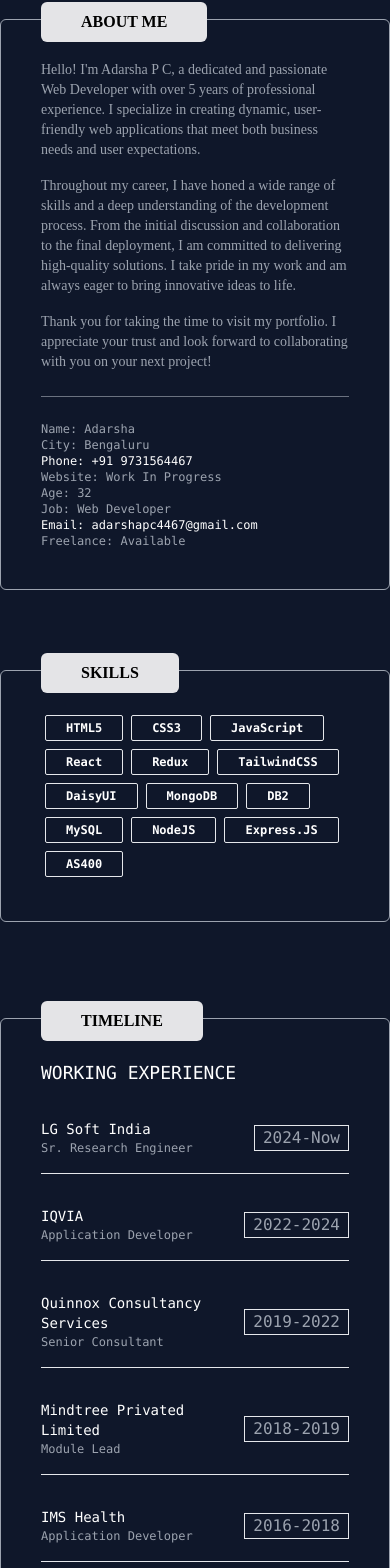
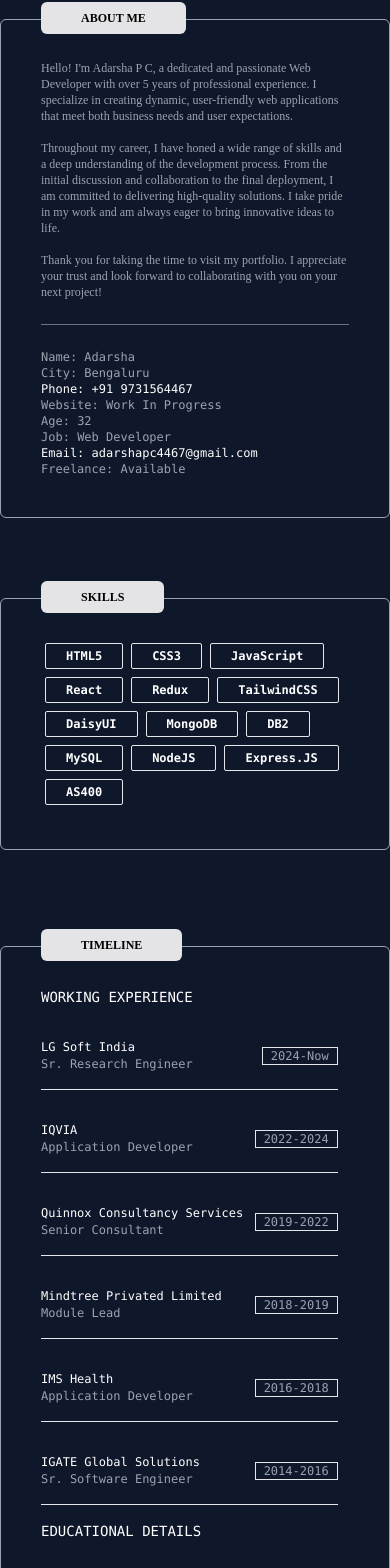
Before and after one commit to AdarshaCoding/adarsha-portfolio, a React (Vite) app: page /about in a window 390 px wide. Shown: the part 109-1677 px from the top of the page. Built offline with nearby package versions, Linux system fonts and the light colour scheme.

Commit message:
Making Responsive Website

```diff
--- a/src/pages/About.jsx
+++ b/src/pages/About.jsx
@@ -8,16 +8,19 @@ const About = () => {
   return (
     <div className="relative">
       <div className="p-10 border border-gray-400 relative font-syne rounded-md">
-        <h2 className="font-semibold text-black absolute top-[-18px] bg-zinc-200 p-2 px-10 rounded-md">
+        <h2 className="font-semibold text-xs md:text-sm lg:text-md text-black absolute top-[-18px] bg-zinc-200 p-2 px-10 rounded-md">
           ABOUT ME
         </h2>
         {aboutData.about.map((item, idx) => (
-          <p key={idx} className="text-gray-400 text-sm md:text-lg mb-4">
+          <p
+            key={idx}
+            className="text-gray-400 text-xs md:text-sm lg:text-md mb-4"
+          >
             {item}
           </p>
         ))}
         <hr className="my-6 mx-auto border-gray-500" />
-        <div className="grid grid-flow-row lg:grid-flow-col text-gray-400 font-mono text-xs md:text-lg">
+        <div className="grid grid-flow-row lg:grid-flow-col text-gray-400 font-mono text-xs md:text-sm lg:text-md">
           <div className="">
             <h2>Name: {aboutData.name}</h2>
             <h2>City: {aboutData.city}</h2>
@@ -38,33 +41,37 @@ const About = () => {
         </div>
       </div>
       <div className="p-10 border border-gray-400 relative font-syne rounded-md my-20">
-        <h2 className="font-semibold text-black absolute top-[-18px] bg-zinc-200 p-2 px-10 rounded-md">
+        <h2 className="font-semibold text-xs md:text-sm lg:text-md text-black absolute top-[-18px] bg-zinc-200 p-2 px-10 rounded-md">
           SKILLS
         </h2>
-        <div className="flex flex-wrap text-xs md:text-lg">
+        <div className="flex flex-wrap text-xs md:text-sm lg:text-md">
           {skills.map((skill) => (
             <SkillCard key={skill.id} skill={skill.title} />
           ))}
         </div>
       </div>
       <div className="p-10 border border-gray-400 relative font-syne mt-24 rounded-md">
-        <h2 className="font-semibold text-black absolute top-[-18px] bg-zinc-200 p-2 px-10 rounded-md">
+        <h2 className="font-semibold text-xs md:text-sm lg:text-md text-black absolute top-[-18px] bg-zinc-200 p-2 px-10 rounded-md">
           TIMELINE
         </h2>
 
         <div className="grid grid-flow-row lg:grid-flow-col text-gray-400 font-mono">
           <div className="grid grid-flow-col">
-            <div>
-              <h2 className="text-white text-lg">WORKING EXPERIENCE</h2>
+            <div className="w-full md:w-11/12">
+              <h2 className="text-white text-sm md:text-md lg:text-lg">
+                WORKING EXPERIENCE
+              </h2>
               {experience.map((org) => (
                 <div key={org.id}>
                   <div className="flex justify-between items-center mt-8">
                     <div>
-                      <h2 className="text-white text-sm">{org.company}</h2>
+                      <h2 className="text-white text-xs md:text-sm lg:text-md">
+                        {org.company}
+                      </h2>
                       <p className="text-[12px]">{org.designation}</p>
                     </div>
                     <div>
-                      <h2 className="border text-center px-2">
+                      <h2 className="border text-center px-2 text-xs md:text-sm lg:text-md">
                         {org.startYear}-{org.currentOrg ? "Now" : org.endYear}
                       </h2>
                     </div>
@@ -77,16 +84,20 @@ const About = () => {
           </div>
           <div className="grid grid-flow-col">
             <div>
-              <h2 className="text-white text-lg mb-8">EDUCATIONAL DETAILS</h2>
+              <h2 className="text-white text-sm md:text-md lg:text-lg mb-8">
+                EDUCATIONAL DETAILS
+              </h2>
               {education.map((edu) => (
                 <div key={edu.id}>
                   <div className="flex justify-between items-center">
                     <div>
-                      <h2 className="text-white text-sm">{edu.school}</h2>
+                      <h2 className="text-white text-xs md:text-sm lg:text-md">
+                        {edu.school}
+                      </h2>
                       <p className="text-[12px]">{edu.course}</p>
                     </div>
                     <div>
-                      <h2 className="border text-center px-2">
+                      <h2 className="border text-center px-2 text-xs md:text-sm lg:text-md">
                         {edu.startYear}-{edu.endYear}
                       </h2>
                     </div>
@@ -98,7 +109,7 @@ const About = () => {
           </div>
         </div>
         <Link to="/projects">
-          <button className="p-2 text-xs md:text-[15px] font-mono font-bold absolute bg-slate-600 right-5 bottom-5 rounded-md hover:text-orange-500">
+          <button className="p-2 text-xs md:text-[15px] font-mono font-bold absolute bg-slate-600 right-9 bottom-3 rounded-md hover:text-orange-500">
             Explore My Projects!
           </button>
         </Link>
--- a/src/pages/Blogs.jsx
+++ b/src/pages/Blogs.jsx
@@ -15,7 +15,7 @@ const Blogs = () => {
         ))}
       </div>
       <Link to="/contact">
-        <button className="p-2 text-xs md:text-[15px] font-bold font-mono absolute bg-slate-600 right-5 bottom-2 rounded-md  hover:text-orange-500 ">
+        <button className="p-2 text-xs md:text-[15px] font-bold font-mono absolute bg-slate-600 right-9 bottom-3 rounded-md  hover:text-orange-500 ">
           To Connect With Me!
         </button>
       </Link>
--- a/src/pages/Projects.jsx
+++ b/src/pages/Projects.jsx
@@ -14,7 +14,7 @@ const Projects = () => {
         ))}
       </div>
       <Link to="/blogs">
-        <button className="p-2 text-xs md:text-[15px] font-bold font-mono absolute  bg-slate-600 right-5 bottom-2 rounded-md hover:text-orange-500">
+        <button className="p-2 text-xs md:text-[15px] font-bold font-mono absolute  bg-slate-600 right-9 bottom-3 rounded-md hover:text-orange-500">
           Explore My Blogs!
         </button>
       </Link>
```
